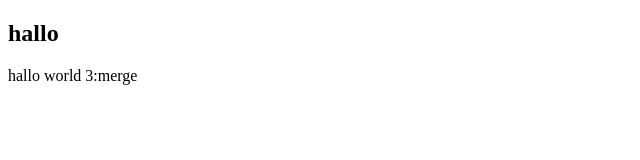
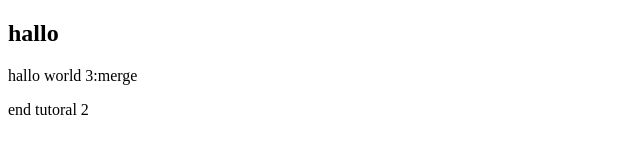
Before and after one commit to ajithr116/Data-Structures, a plain HTML site: page index2.html in a window 1280 px wide. Shown: the full height of the page, 0-640 px from the left. Drawn offline with Linux system fonts and the light colour scheme.

Commit message:
end tutorail 2

```diff
--- a/index2.html
+++ b/index2.html
@@ -8,5 +8,6 @@
 <body>
     <h2>hallo </h2>
     <p>hallo world 3:merge</p>
+    <p>end tutoral 2</p>
 </body>
 </html>
```
